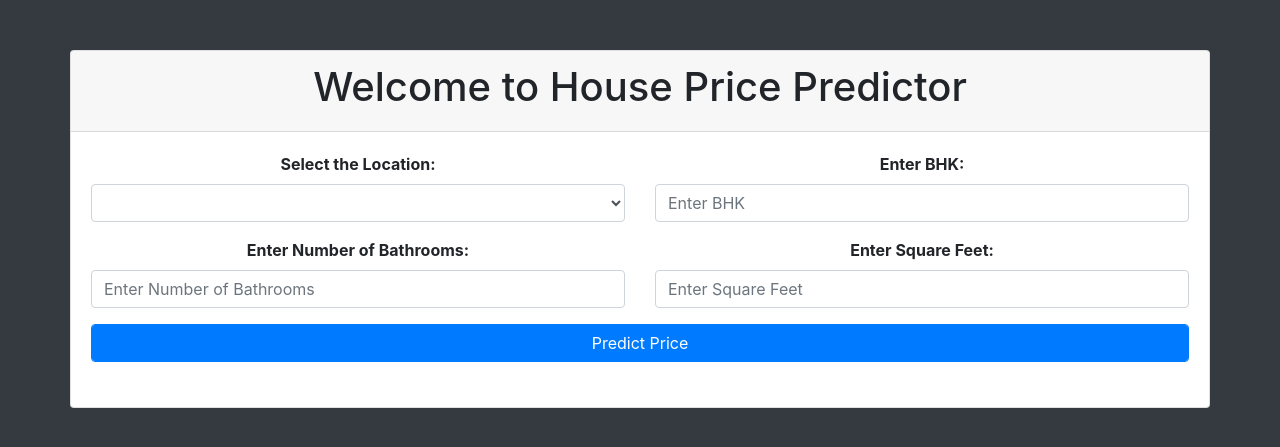
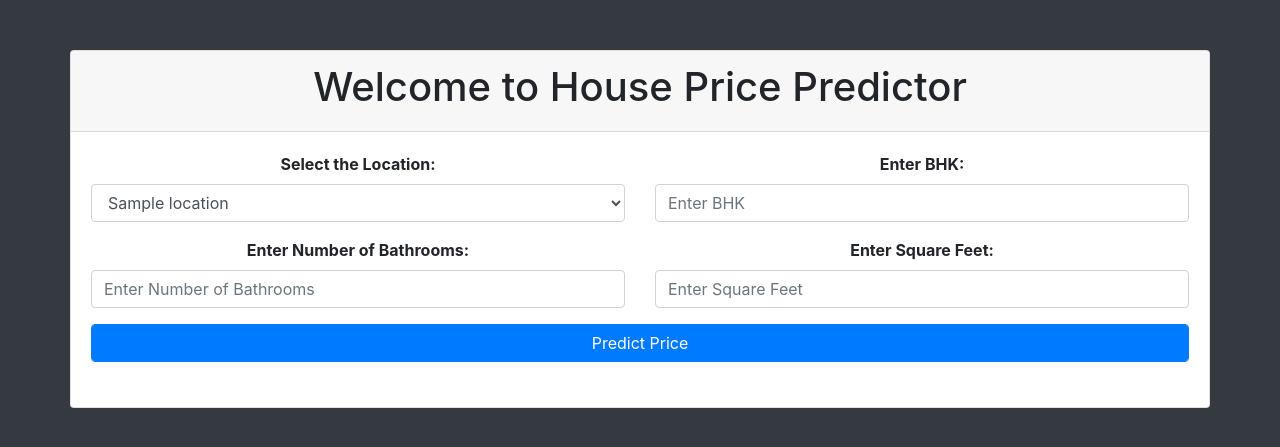
Before and after one commit to Roopanshi-Marwaha/Bangalore_House_Price_Prediction, a Flask app: template templates/index.html in a window 1280 px wide. Shown: the top 447 px of the page. Run offline with Flask 3, Linux system fonts and the light colour scheme; the template is opened without the code that fills it: most values are stand-ins (such as "Sample title", 1, 10 or a date in 2020); lists and menus that the app fills with data are empty.

Commit message:
Added options for Location

```diff
--- a/main.py
+++ b/main.py
@@ -1,9 +1,16 @@
+import pandas as pd
 from flask import Flask, render_template
+from pip._internal import locations
+
 app = Flask(__name__)
+data=pd.read_csv('Cleaned_data.csv')
 
 @app.route('/')
 def index():
-    return render_template('index.html')
+    locations=sorted(data['location'].unique())
+    return render_template('index.html',locations=locations)
+
+
 
 if __name__ == '__main__':
     app.run(debug=True,port=5000)
--- a/templates/index.html
+++ b/templates/index.html
@@ -26,7 +26,9 @@
                             <div class="col-md-6 form-group" style="text-align: center">
                                 <label for="location"><b>Select the Location:</b></label>
                                 <select class="selectpicker form-control" id="location" name="location" required>
-
+                                    {% for location in locations %}
+                                    <option value="{{location}}">{{location}}</option>
+                                    {% endfor %}
                                 </select>
                             </div>
 
```
